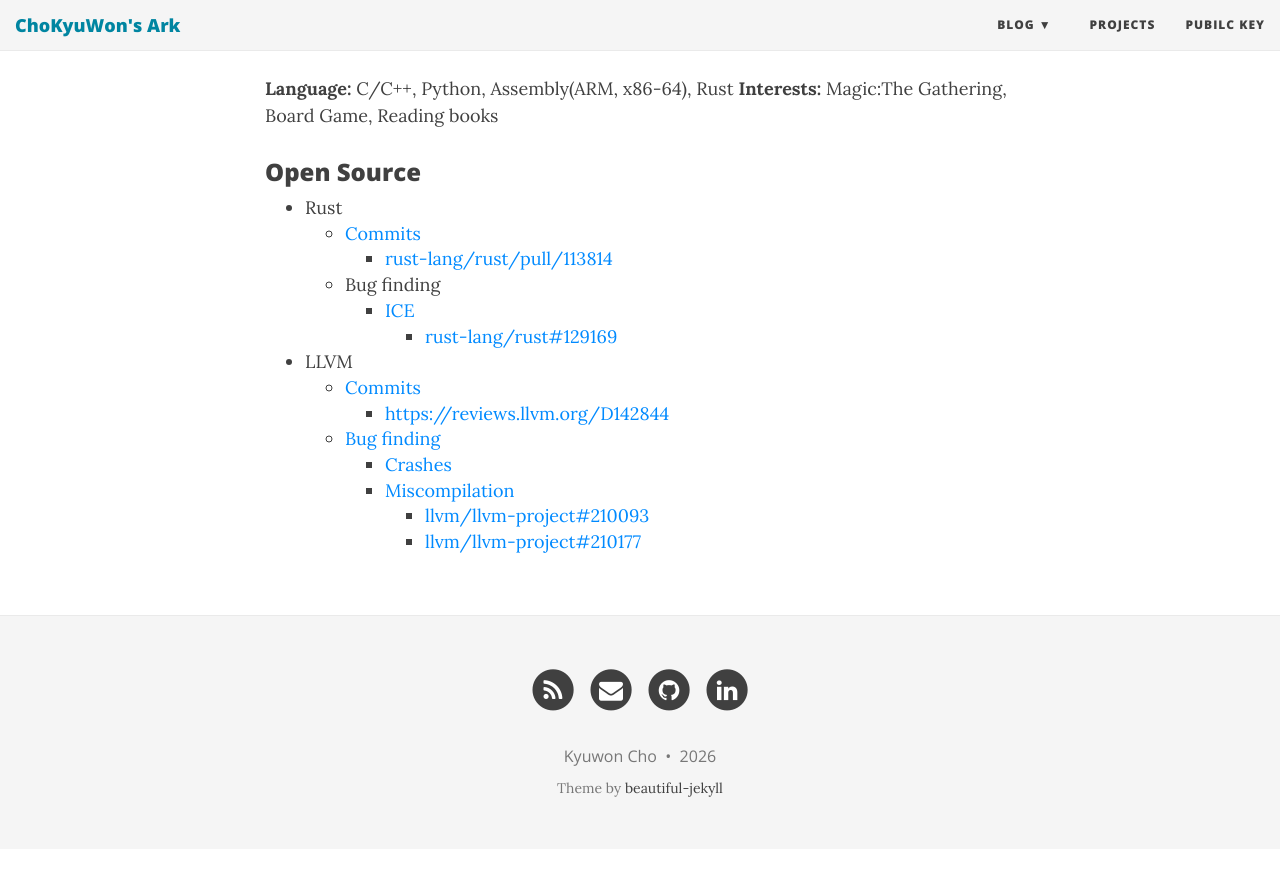
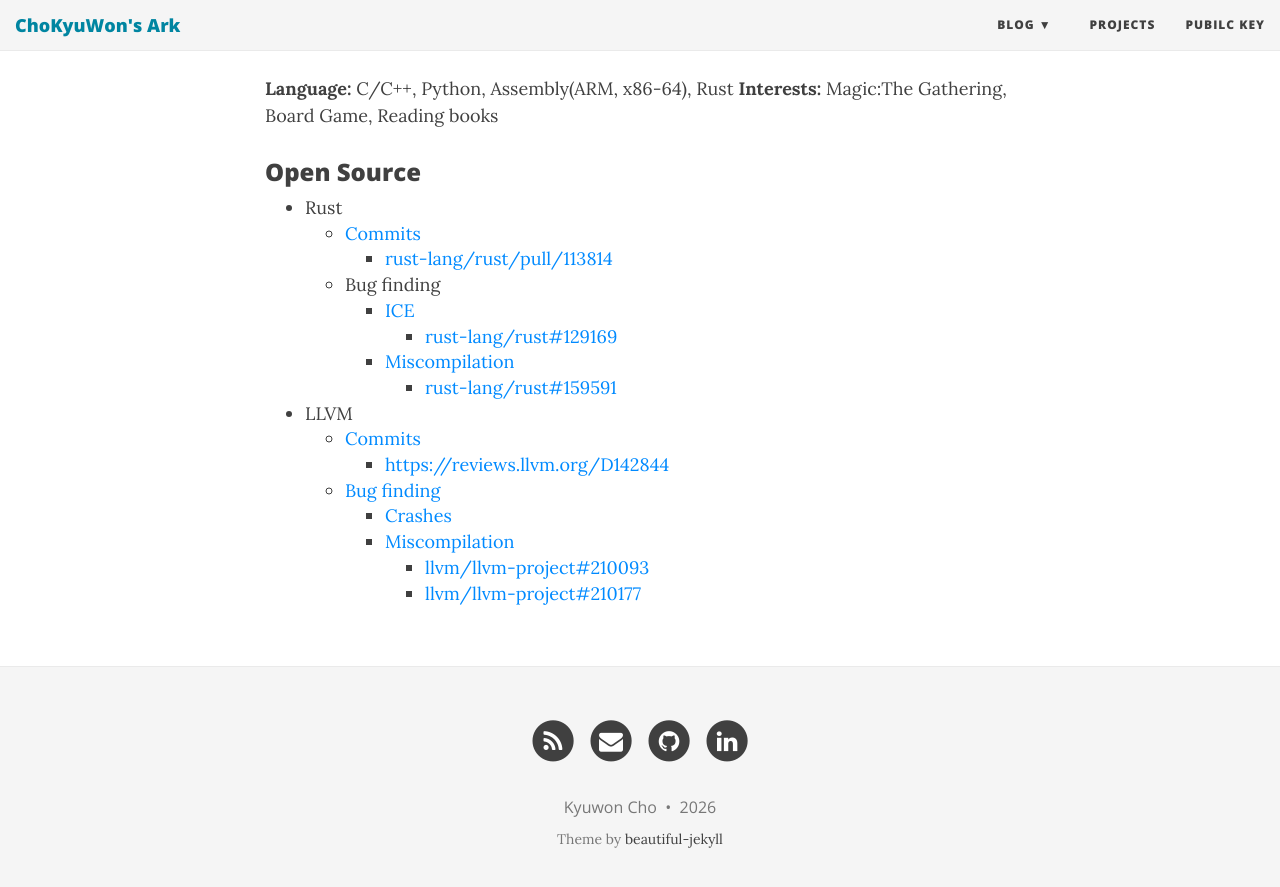
Before and after one commit to ChoKyuWon/ChoKyuWon.github.io, a Jekyll site: the page built from resume.md, in a window 1280 px wide and 900 px high, scrolled down 2035 px. Shown: the top 887 px of the window. Built offline with Jekyll 4.4.1, drawn with Linux system fonts in a browser that asks for light colours; nearby versions of some CDN libraries; before the commit the page ends 2884 px from its top, so only the background shows below that.

Commit message:
Update resume.md

```diff
--- a/resume.md
+++ b/resume.md
@@ -66,8 +66,10 @@ __Interests:__ Magic:The Gathering, Board Game, Reading books
     * [Commits](https://github.com/rust-lang/rust/commits?author=ChoKyuWon)
        * [rust-lang/rust/pull/113814](https://github.com/rust-lang/rust/pull/113814)
    * Bug finding
-       * [ICE](https://github.com/rust-lang/rust/issues?q=is%3Aissue%20label%3AI-ICE%20author%3A%40me)
+       * [ICE](https://github.com/rust-lang/rust/issues?q=is%3Aissue%20label%3AI-ICE%20author%3AChoKyuWon)
            * [rust-lang/rust#129169](https://github.com/rust-lang/rust/issues/129169)
+       * [Miscompilation](https://github.com/rust-lang/rust/issues?q=is%3Aissue%20label%3AI-miscompile%20author%3AChoKyuWon)
+           * [rust-lang/rust#159591](https://github.com/rust-lang/rust/issues/159591)
 * LLVM
     * [Commits](https://github.com/llvm/llvm-project/commits?author=ChoKyuWon)
         * [https://reviews.llvm.org/D142844](https://reviews.llvm.org/D142844)
```
